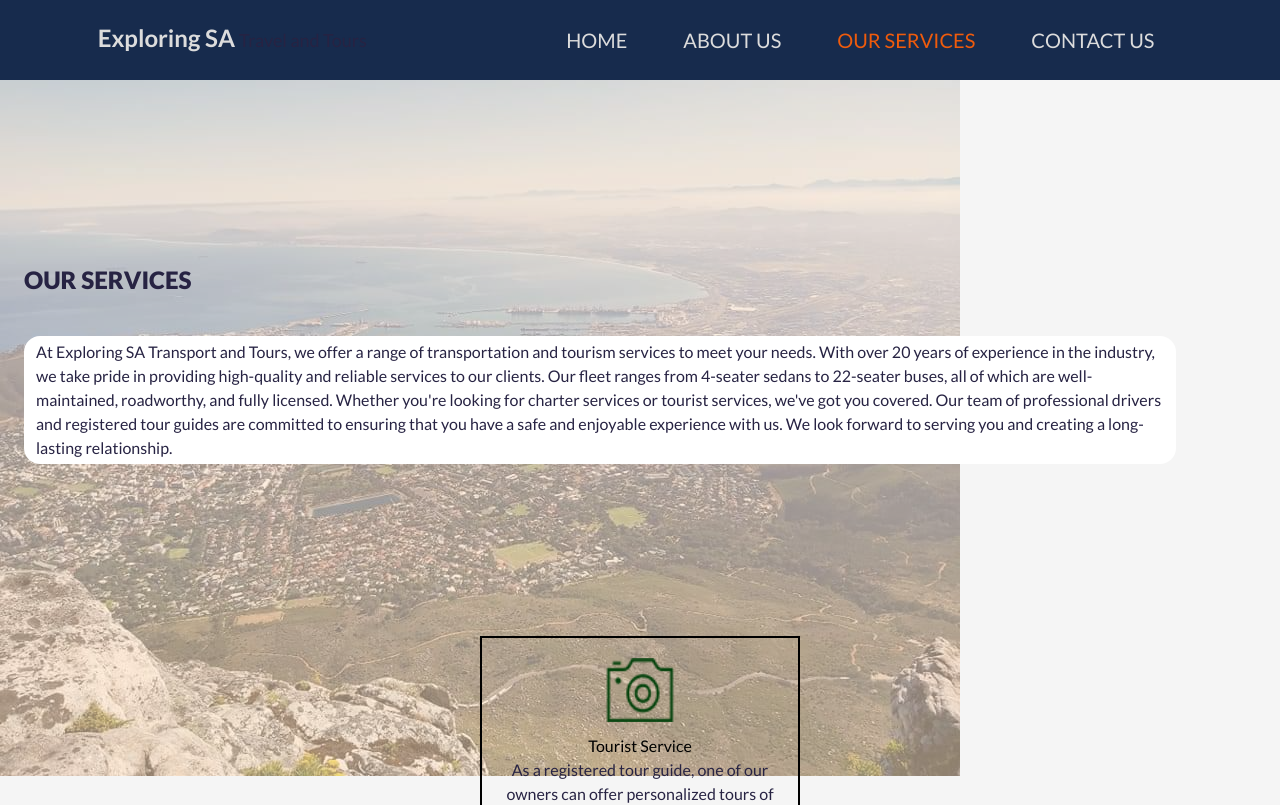
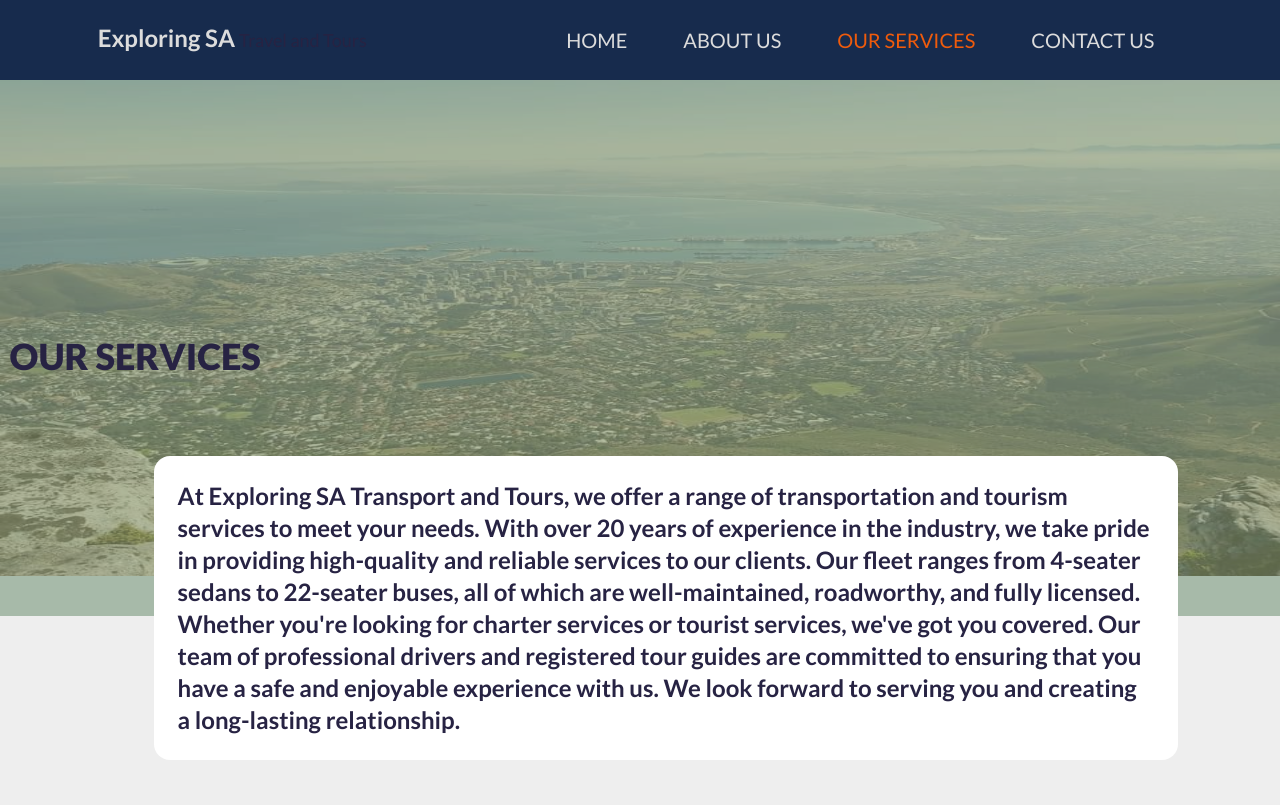
Before and after one commit to Riyaazct/exploringsa, a React (Create React App) app: page /services in a window 1280 px wide. Shown: the top 805 px of the page. Built offline with nearby package versions, Linux system fonts and the light colour scheme; what tailwindcss-animated, tw-elements would draw is missing.

Commit message:
adjustments to styling for breakpoints

```diff
--- a/src/index.css
+++ b/src/index.css
@@ -7,7 +7,7 @@
 @layer base {
   html {
     font-family: "Lato", sans-serif;
-    background-color: #f5f5f5;
+    background-color: #eeeeee;
   }
 
   p {
--- a/src/routes/OurServices.js
+++ b/src/routes/OurServices.js
@@ -3,19 +3,23 @@ import Services from "./Services";
 
 const OurServices = () => (
   <>
-    <div className="mt-14 h-[70vh] relative">
+    <div className="mt-14 h-[70vh] relative mb-72 lg:bg-darkGreen lg:bg-opacity-30">
       {/* IMAGE AND OVERLAY */}
-      <div className="absolute -z-10 top-0 left-0">
-        <img src="images/services.jpg" alt="" />
-        <div className="bg-[#FFE4C4] bg-opacity-[54%] w-full h-full absolute top-0 left-0 z-10" />
+      <div className="absolute -z-10 top-0 left-0 w-full h-full lg:max-h-[65vh]">
+        <img
+          className="w-full h-full"
+          src="images/services.jpg"
+          alt=""
+        />
+        <div className="bg-[#FFE4C4] bg-opacity-[50%] w-full h-full absolute top-0 left-0 z-10" />
       </div>
       {/* TEXT CONTENT */}
-      <div className="w-[90%] mx-auto absolute top-52 left-6 ">
-        <h1 className="text-2xl text-blueText font-extrabold mb-10">
+      <div className="w-[90%] mx-auto absolute top-[37%] md:top-[30%] left-6 sm:left-9 md:left-11 lg:left-[7%] lg:max-w-4xl lg:top-[50%] xl:left-[12%] xl:max-w-5xl 2xl:left-[18%]">
+        <h1 className="text-2xl text-blueText font-extrabold mb-10 md:mb-12 sm:text-3xl lg:text-4xl lg:-ml-16 lg:mb-20 xl:-ml-36 2xl:-ml-44 2xl:mb-28">
           OUR SERVICES
         </h1>
-        <div className="bg-[#FFFFFF] w-full h-full px-3 py-1 rounded-2xl">
-          <p className="">
+        <div className="bg-[#FFFFFF] w-full h-full px-3 py-1 rounded-2xl sm:p-5 xl:p-6">
+          <p className="sm:text-lg md:text-xl lg:text-2xl xl:font-semibold  ">
             At Exploring SA Transport and Tours, we offer a range of
             transportation and tourism services to meet your needs.
             With over 20 years of experience in the industry, we take
```
